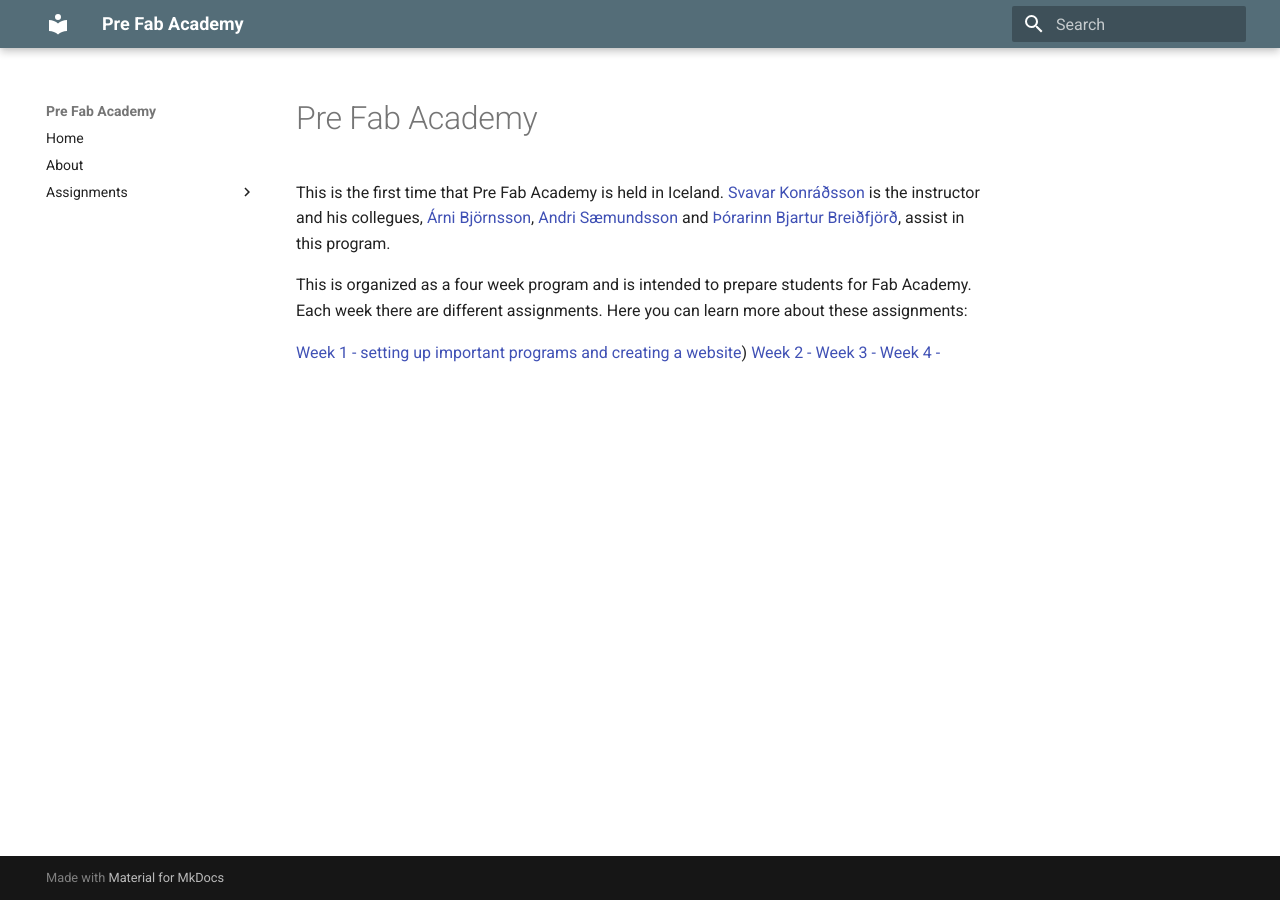
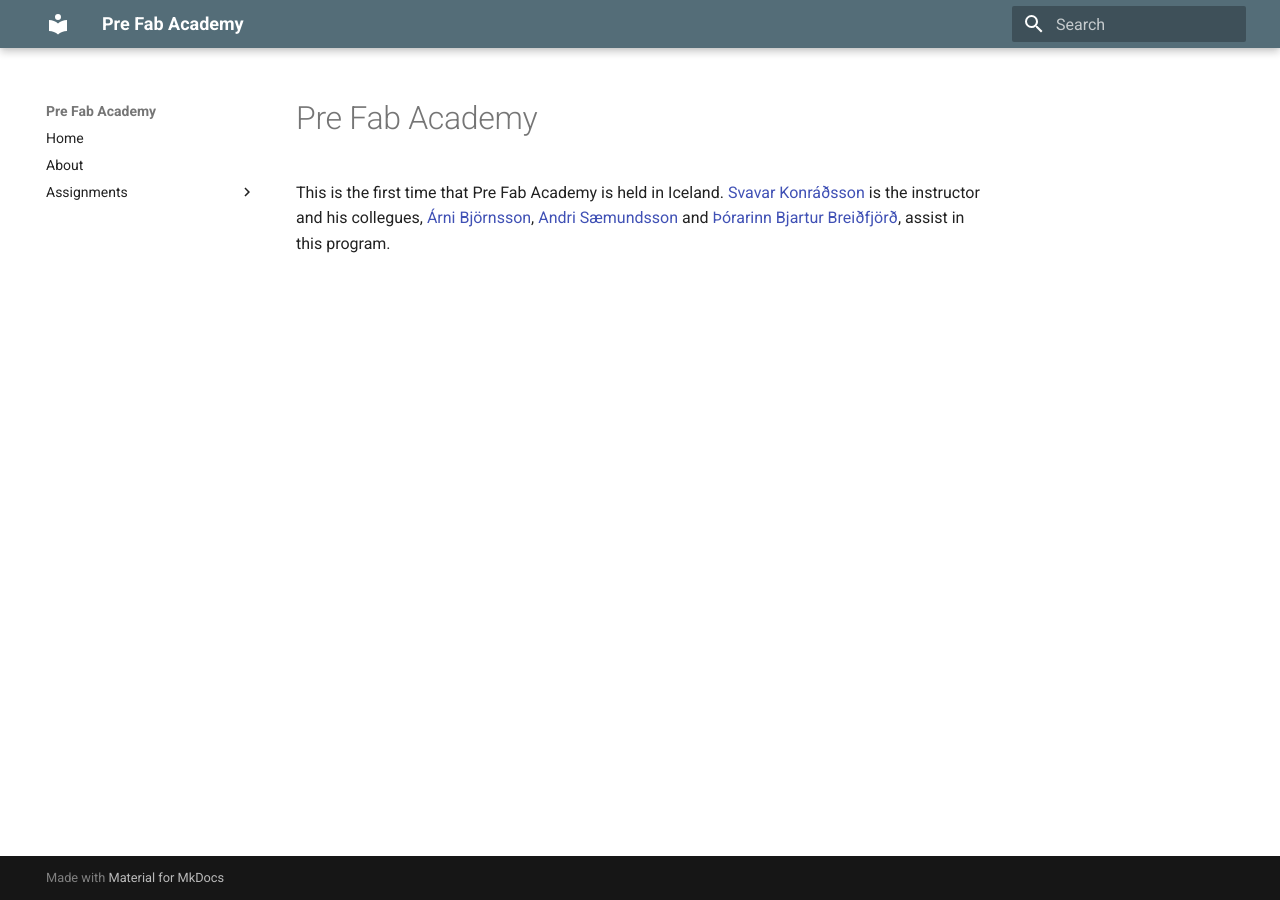
Before and after one commit to OlofH2/Before-Fab-Academy, an MkDocs documentation site: the page built from docs/assignments.md, in a window 1280 px wide. Built offline with MkDocs 1.6.1 and Material for MkDocs 9.7.7, drawn with Linux system fonts in a browser that asks for light colours.

Commit message:
Weeks deleted

```diff
--- a/docs/assignments.md
+++ b/docs/assignments.md
@@ -2,10 +2,3 @@
 # Pre Fab Academy
 
 This is the first time that Pre Fab Academy is held in Iceland. [Svavar Konráðsson](https://fabacademy.org/2023/labs/isafjordur/students/svavar-konradsson/index.html) is the instructor and his collegues, [Árni Björnsson](https://fabacademy.org/2022/labs/isafjordur/students/arni-bjornsson/), [Andri Sæmundsson](https://fabacademy.org/2023/labs/akureyri/students/andri-semundsson/pages/aboutMe.html) and [Þórarinn Bjartur Breiðfjörð](https://fabacademy.org/archives/2015/eu/students/gunnarsson.thorarinn_b.b/index.html), assist in this program.
-
-This is organized as a four week program and is intended to prepare students for Fab Academy. Each week there are different assignments. Here you can learn more about these assignments:
-
-[Week 1 - setting up important programs and creating a website](week1.md))
-[Week 2 - ](week2.md)
-[Week 3 - ](week3.md)
-[Week 4 - ](week4.md)
```
